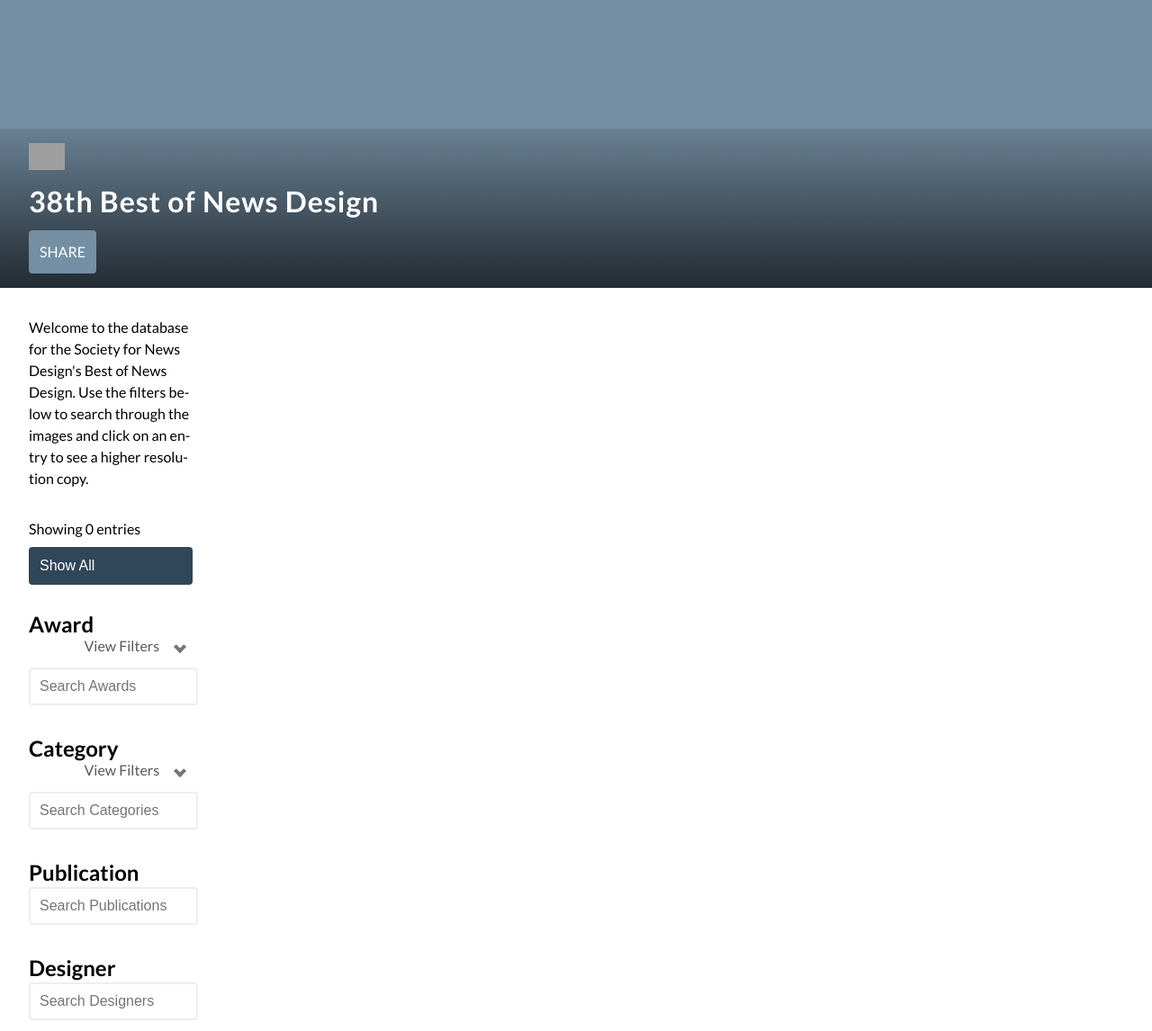
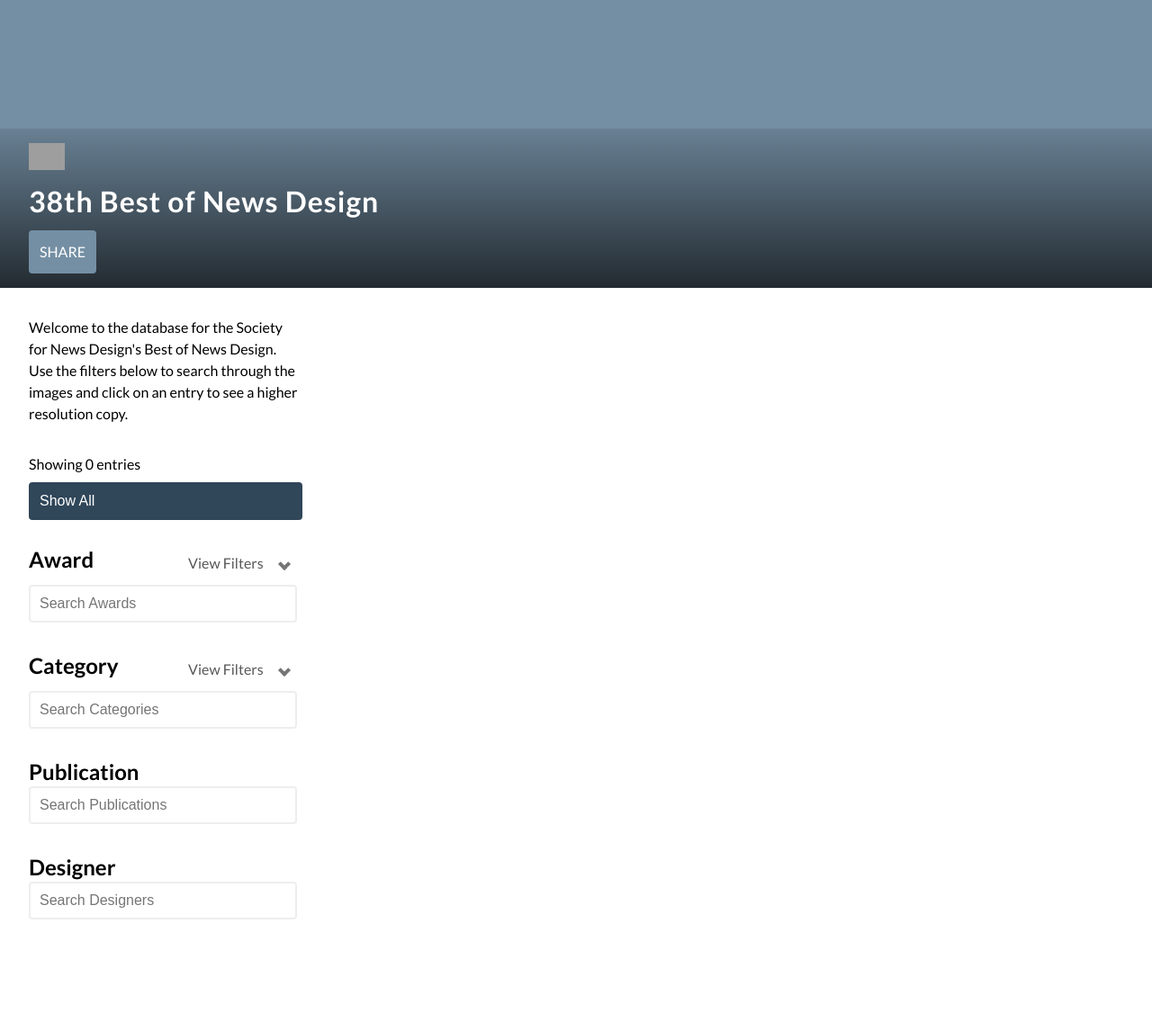
Before and after one commit to JamesBenedict/snd_app, a Flask app: template templates/index.html in a window 1280 px wide. Shown: the whole page at 90% size. After the commit the page ends 1022 px from the top, so only its background shows below. Run offline with Flask 2, Linux system fonts and the light colour scheme; the template is opened without the code that fills it, so the values that code supplies are empty; grey boxes are pictures that could not be loaded.

Commit message:
Add files via upload

```diff
--- a/static/css/style.css
+++ b/static/css/style.css
@@ -57,7 +57,7 @@
 
 .sorter h2 {
   font-weight: 900;
-  margin-top: 3em;
+  margin-top: 1em;
   margin-bottom: .25em;
   display: inline; }
 
@@ -118,6 +118,21 @@
   width: 100%;
   z-index: 1000;
   visibility: hidden; }
+
+@media (min-width: 600px) {
+  .sorter .accordion {
+    display: block;
+    float: left;
+    margin-top: .25em; }
+  .sorter h2 {
+    display: block; } }
+
+@media (min-width: 900px) {
+  .sorter .accordion {
+    display: inline;
+    float: right; }
+  .sorter h2 {
+    display: inline; } }
 
 nav {
   background-color: #748FA4;
@@ -183,8 +198,10 @@
 article {
   padding: 0 2.5% 0 2.5%; }
 
-.sorter #intro {
-  margin-bottom: 2em; }
+.sorter {
+  width: 100%; }
+  .sorter #intro {
+    margin-bottom: 2em; }
 
 .grid {
   max-width: 100%;
@@ -220,11 +237,12 @@
 .sorter-head-row {
   margin-top: 2em; }
 
-@media (min-width: 600px) {
+@media (min-width: 900px) {
+  .grid {
+    margin-top: 0em; }
   .sorter {
     width: 25%;
     margin-right: 5%;
-    display: inline-block;
     float: left; }
   .grid {
     width: 70%;
@@ -238,19 +256,6 @@
     width: auto;
     margin-left: 2.5%; } }
 
-@media (min-width: 900px) {
-  .grid {
-    margin-top: 0em; } }
-
-@media (min-width: 1200px) {
-  .sorter {
-    width: 15%; }
-  .grid {
-    width: 80%; }
-  .grid-item {
-    width: 23%;
-    margin: 0 1% 1% 0%; } }
-
 figure img {
   height: 90vh;
   width: auto; }
--- a/static/js/app.js
+++ b/static/js/app.js
@@ -76,8 +76,11 @@
   return qsRegex;
 });
 
+
+
 // uses the value of the search field to filter
 var $awardsearch = $('#awardsearch').keyup( debounce( function() {
+  // if awardsearch.val() contains "("
   qsRegex = new RegExp( $awardsearch.val(), 'gi' );
   searchType = "awardSearch";
   buttonFilter = "*";
@@ -96,7 +99,7 @@
 
 
 var $categorysearch = $('#categorysearch').keyup( debounce( function() {
-  qsRegex = new RegExp( $categorysearch.val(), 'gi' );
+  qsRegex = new RegExp( $categorysearch.val(), 'giu' );
   searchType = "categorysearch";
   buttonFilter = "*";
   document.getElementById('awardsearch').value = '';
--- a/static/scss/article.scss
+++ b/static/scss/article.scss
@@ -8,6 +8,7 @@
 }
 
 .sorter{
+  width: 100%;
   #intro{
     margin-bottom: 2em;
   }
@@ -59,11 +60,41 @@
 }
 
 @include for-size(tablet-portrait) {
-    .sorter{
+  //   .sorter{
+  //     width: 25%;
+  //     margin-right: 5%;
+  //     // margin-right: 5%;
+  //     // display: inline-block;
+  //     float: left;
+  //   }
+  //   .grid{
+  //     width: 70%;
+  //     display: inline-block;
+  //   }
+  //   .grid-item{
+  //     width: 31%;
+  //     margin: 0% 1% 1% 0%;
+  //   }
+
+  //   #button-top-scroll{
+  //   left: 0;
+  //   bottom: 15%;
+  //   width: auto;
+  //   margin-left: 2.5%;
+  // }
+}
+
+
+
+@include for-size(tablet-landscape) {
+  .grid{
+    margin-top: 0em;
+  }
+  .sorter{
       width: 25%;
       margin-right: 5%;
       // margin-right: 5%;
-      display: inline-block;
+      // display: inline-block;
       float: left;
     }
     .grid{
@@ -83,26 +114,18 @@
   }
 }
 
+@include for-size(desktop) {
+    // .sorter{
+    //   width: 15%;
+    // }
+    // .grid{
+    //   width: 80%;
+    // }
+    // .grid-item{
+    //   width: 23%;
+    //   margin: 0 1% 1% 0%;
 
-
-@include for-size(tablet-landscape) {
-  .grid{
-    margin-top: 0em;
-  }
-}
-
-@include for-size(desktop) {
-    .sorter{
-      width: 15%;
-    }
-    .grid{
-      width: 80%;
-    }
-    .grid-item{
-      width: 23%;
-      margin: 0 1% 1% 0%;
-
-    }
+    // }
 }
 
 @include for-size(large-desktop) {
--- a/static/scss/fonts.scss
+++ b/static/scss/fonts.scss
@@ -88,7 +88,7 @@
 	  }
 	  h2{
 	  	font-weight: 900;
-	  	margin-top: 3em;
+	  	margin-top: 1em;
 	  	margin-bottom: .25em;
 	  	display: inline;
 	  }
@@ -181,3 +181,88 @@
   z-index: 1000;
   visibility: hidden;
 }
+
+
+@ include for-size(max-width: 200px){
+	.sorter{
+	  .accordion{
+
+
+		display: block;
+		float: left;
+		margin-top: .25em;
+		// display: block;
+
+		// margin-top: 10px;
+
+		// border: 2px solid $light-gray;
+		// color: $mid-gray;
+
+		}
+		h2{
+			display: block;
+		}
+
+}
+
+}
+@include for-size(tablet-portrait) {
+  .sorter{
+	  .accordion{
+
+
+		display: block;
+		float:left;
+		// margin-right: 5%;
+		// // float:right;
+		// margin-right: 5%;
+
+		// margin-top: 10px;
+
+		// border: 2px solid $light-gray;
+		// color: $mid-gray;
+
+		}
+		h2{
+			display: block;
+		}
+
+}
+
+
+}
+
+
+
+@include for-size(tablet-landscape) {
+	.sorter{
+	  .accordion{
+
+
+		display: inline;
+		float:right;
+		// margin-right: 5%;
+		// // float:right;
+		// margin-right: 5%;
+
+		// margin-top: 10px;
+
+		// border: 2px solid $light-gray;
+		// color: $mid-gray;
+
+		}
+		h2{
+			display: inline;
+		}
+
+}
+
+
+}
+
+@include for-size(desktop) {
+
+}
+@include for-size(large-desktop) {
+
+}
```
Also changed, not shown: static/css/article.css (+7 -17 lines), static/css/fonts.css (+16 -1 lines).
